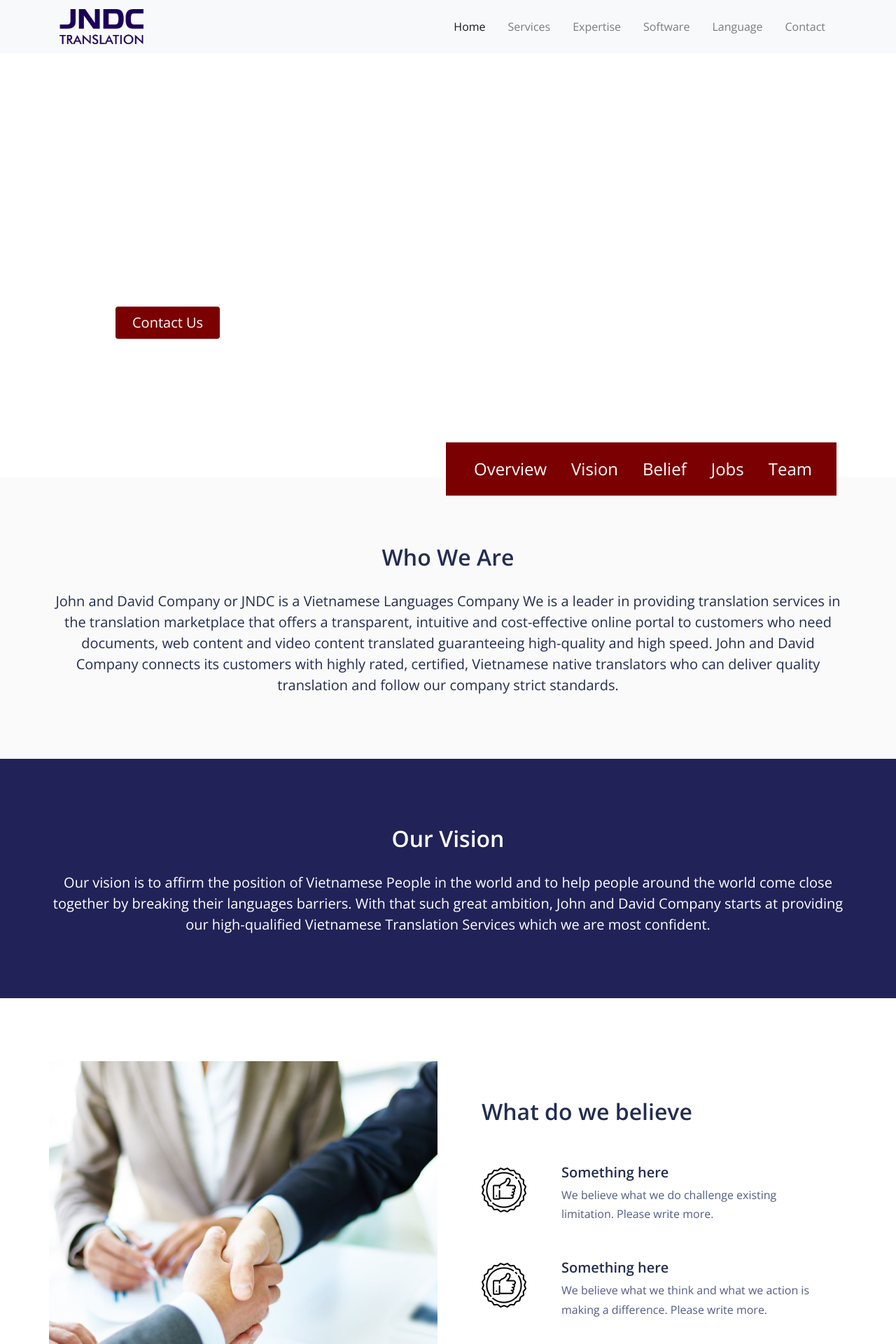
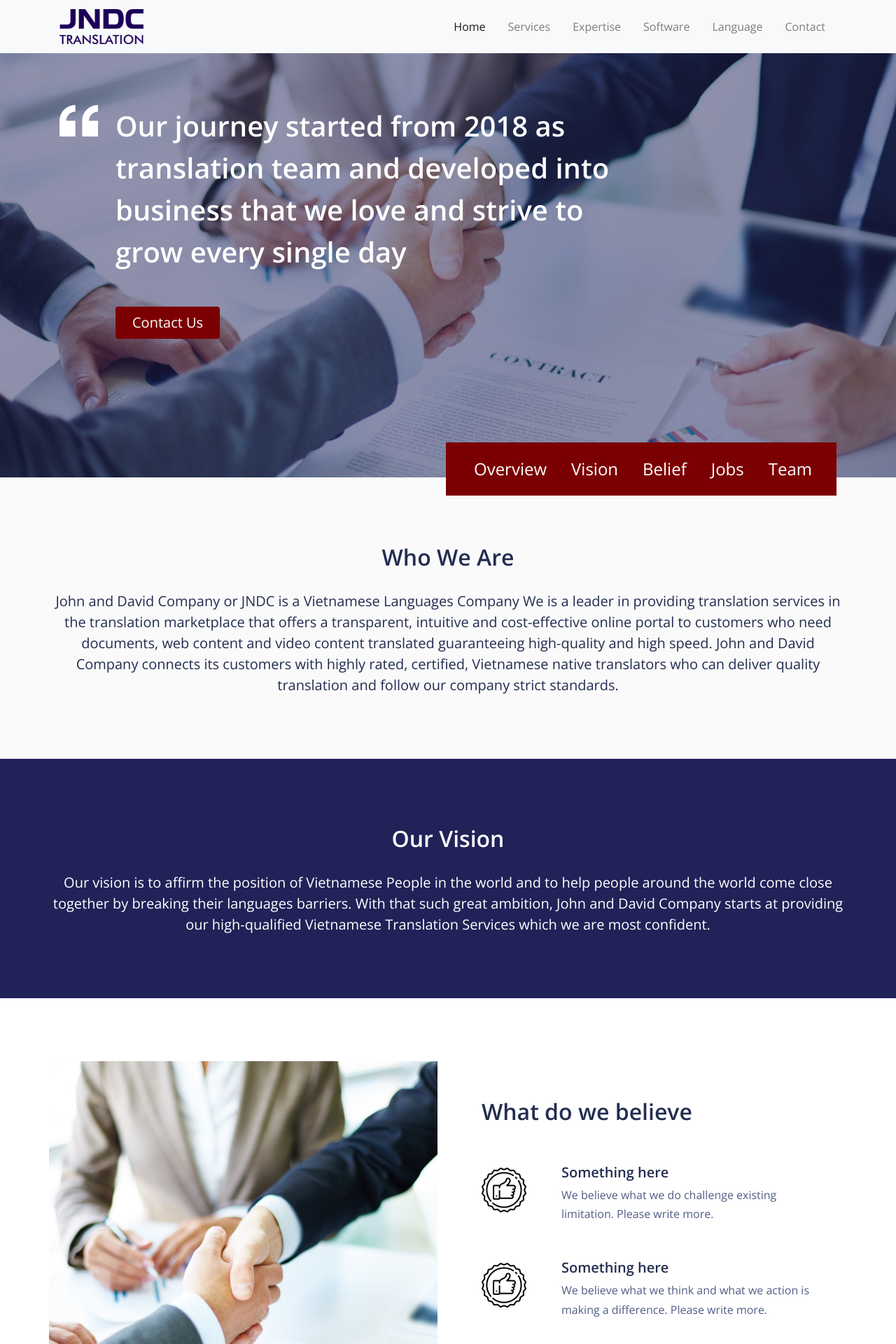
Before and after one commit to jndctranslation/landing_page, a Jekyll site: the page built from pages/index.md, in a window 1280 px wide. Shown: the top 1920 px of the page at 70% size. Built offline with Jekyll 4.4.1, drawn with Linux system fonts in a browser that asks for light colours.

Commit message:
i give up, back to normal

```diff
--- a/_data/pages/home.yml
+++ b/_data/pages/home.yml
@@ -2,7 +2,7 @@
 introduce_button: 'Contact Us'
 link_introduce_button: ''
 introduce_background_image: '/img/introduce.jpg'
-introduce_color_overlay: ''
+introduce_color_overlay: 'rgba(33, 34, 88, 0.5)'
 introduce_text_color: 'light_text'
 
 
--- a/admin/config.yml
+++ b/admin/config.yml
@@ -34,13 +34,13 @@
         - {label: 'Introduce Button', name: 'introduce_button', widget: 'string', required: false}
         - {label: 'Link Introduce Button', name: 'link_introduce_button', widget: 'string', required: false}
         - {label: 'Introduce Background Image', name: 'introduce_background_image', widget: 'image', required: false}
-        - {label: 'Introduce Color Overlay', name: 'introduce_color_overlay', widget: 'color', default: "#ff0", required: false}
+        - {label: 'Introduce Color Overlay', name: 'introduce_color_overlay', widget: 'string', default: "#ff0", required: false}
         - {label: 'Introduce Text Color', name: 'introduce_text_color', widget: 'select', options: ['light_text', 'dark_text'], required: false}
 
         - {label: 'Overview Title', name: 'overview_title', widget: 'string', required: false}
         - {label: 'Overview Text', name: 'overview_text', widget: 'string', required: false}
         - {label: 'Overview Background Image', name: 'overview_background_image', widget: 'image', required: false}
-        - {label: 'Overview Color Overlay', name: 'overview_color_overlay', widget: 'netlify-cms-widget-color', required: false}
+        - {label: 'Overview Color Overlay', name: 'overview_color_overlay', widget: 'string', required: false}
         - {label: 'Overview Text Color', name: 'overview_text_color', widget: 'select', options: ['light_text', 'dark_text'], required: false}
 
         - {label: 'Vision Title', name: 'vision_title', widget: 'string', required: false}
```
